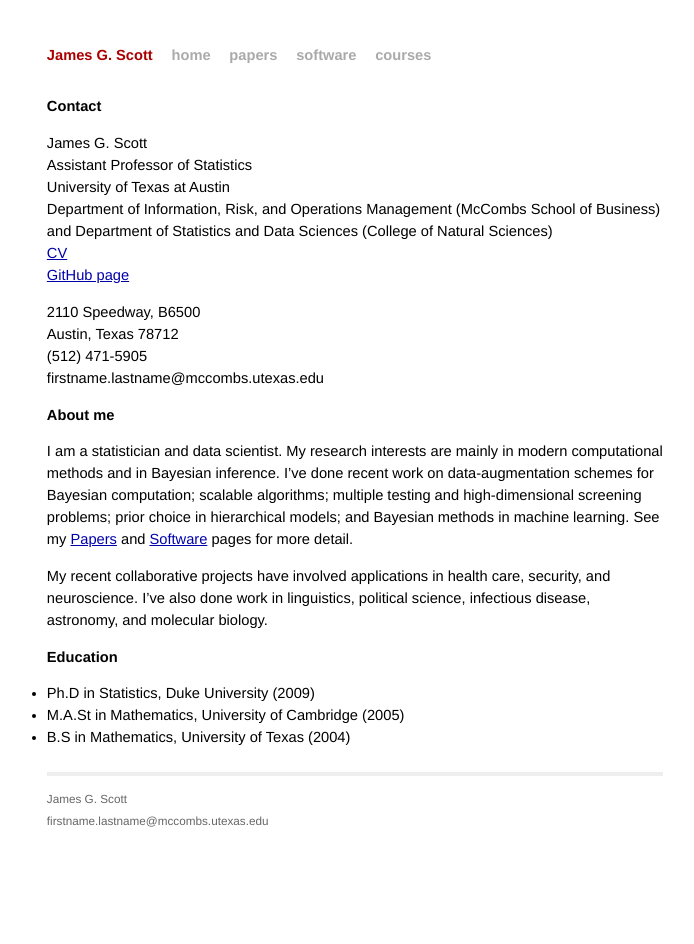
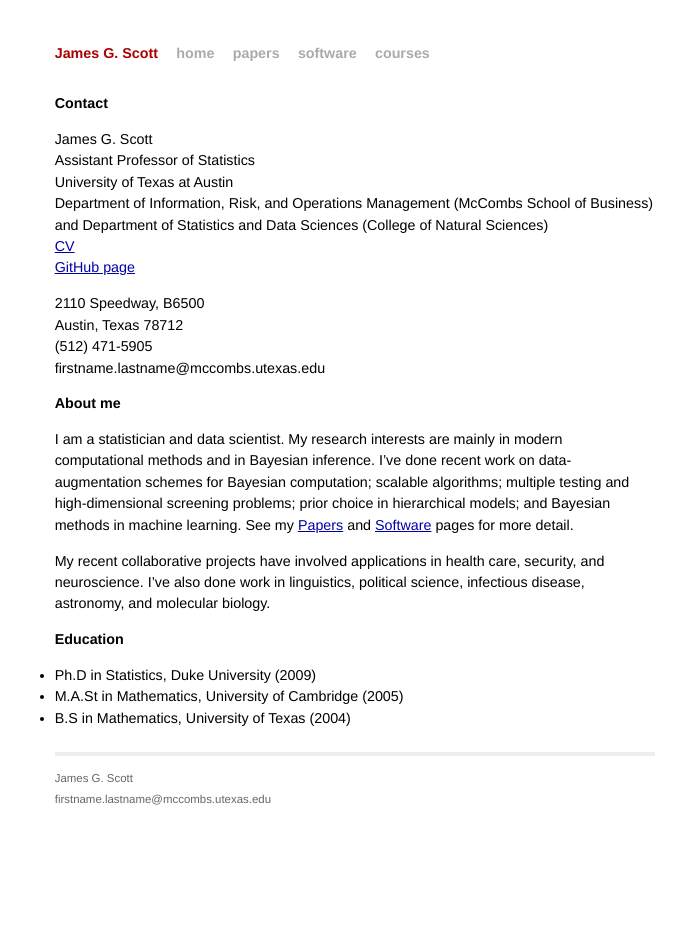
Before and after one commit to ravgotrasahil/ravgotrasahil-github.io, a Jekyll site: the page built from index.md, in a window 1280 px wide. Shown: the whole page, without its empty margins (285-979 px from the left). Built offline with Jekyll 4.4.1, drawn with Linux system fonts in a browser that asks for light colours; Markdown is read by kramdown in place of the engine named in the settings.

Commit message:
line breaks?

```diff
--- a/css/screen.css
+++ b/css/screen.css
@@ -17,7 +17,7 @@ html, body {
 
 body {
   background-color: white;
-  font: 13.34px helvetica, arial, clean, sans-serif;
+  font: 13.0px helvetica, arial, clean, sans-serif;
   *font-size: small;
   text-align: left;
 }
```
Also changed, not shown: papers.md (+2 -5 lines).
